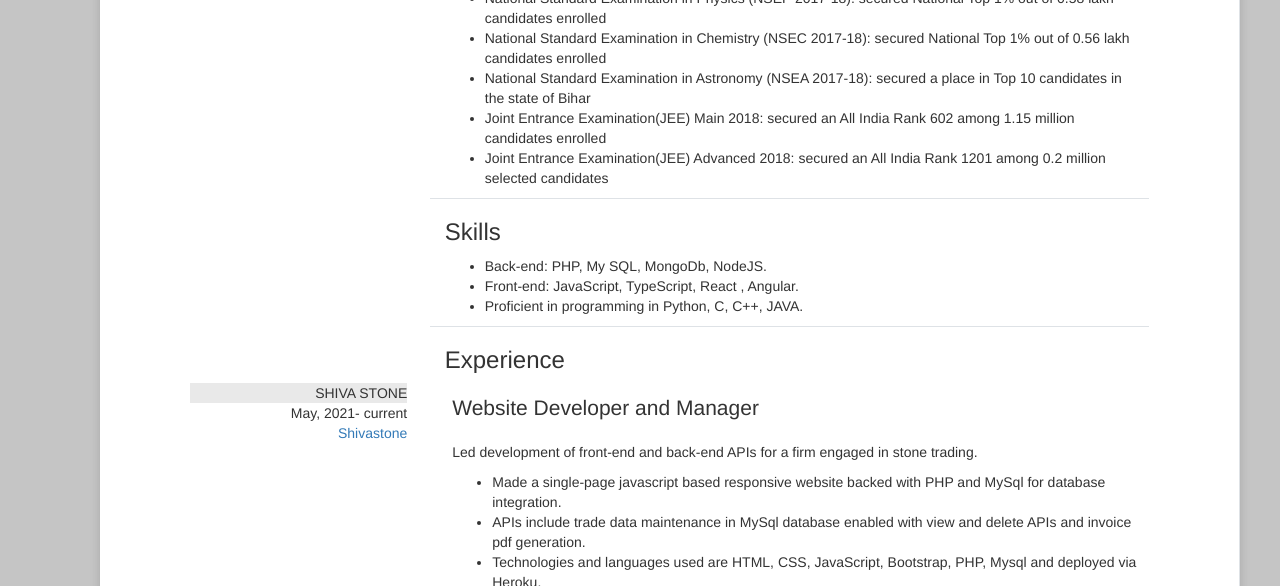
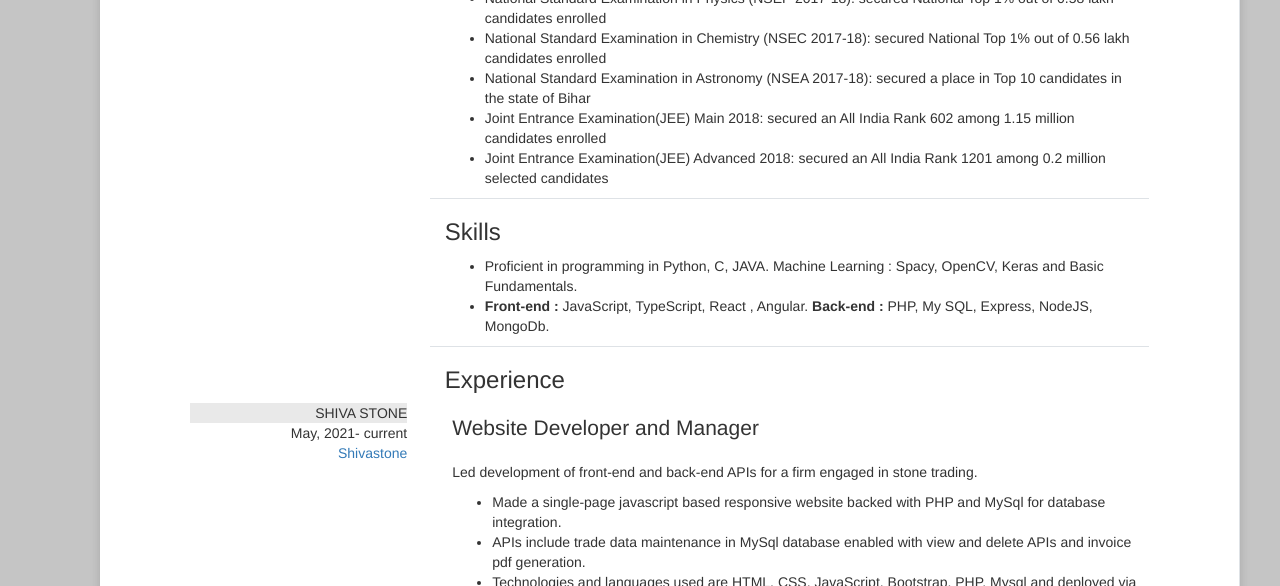
Before and after one commit to arshad2108/cv, a plain HTML site: page index.html in a window 1280 px wide. Shown: the part 514-1100 px from the top of the page. Drawn offline with nearby package versions, Linux system fonts and the light colour scheme; a script that the page names is missing.

Commit message:
Update index.html

```diff
--- a/index.html
+++ b/index.html
@@ -129,15 +129,18 @@
                   <h3 class="cv-section-title">Skills</h3>
                   <div class="cv-section-content cv-section-content--indented">
                     <ul style="margin-top: 0">
-                      <li>
-                        Back-end: PHP, My SQL, MongoDb, NodeJS.
+			<li>
+                        Proficient in programming in Python, C, JAVA. Machine Learning : Spacy, OpenCV, Keras and Basic Fundamentals.
                       </li>
-                      <li>
-                        Front-end: JavaScript, TypeScript, React , Angular.
+			<li>
+				<b>Front-end :</b> JavaScript, TypeScript, React , Angular.
+				<b>Back-end :</b> PHP, My SQL, Express, NodeJS, MongoDb.
+
                       </li>
-                      <li>
-                        Proficient in programming in Python, C, C++, JAVA.
-                      </li>
+
+
+
+
                     </ul>
                   </div>
                 </div>
```
